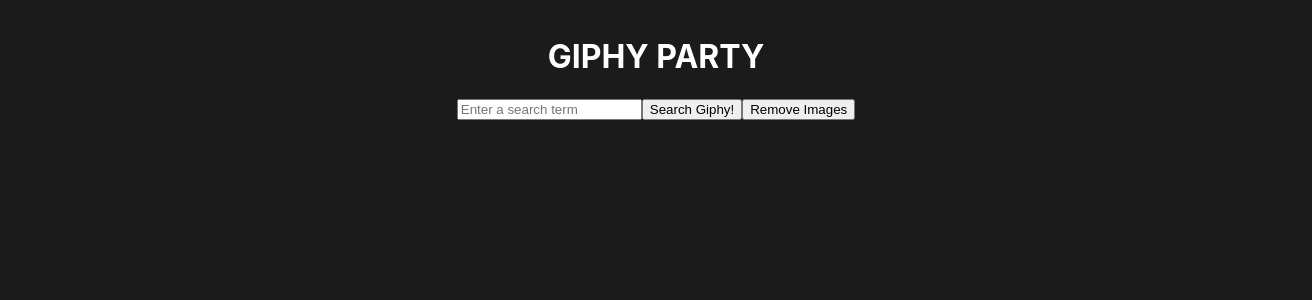
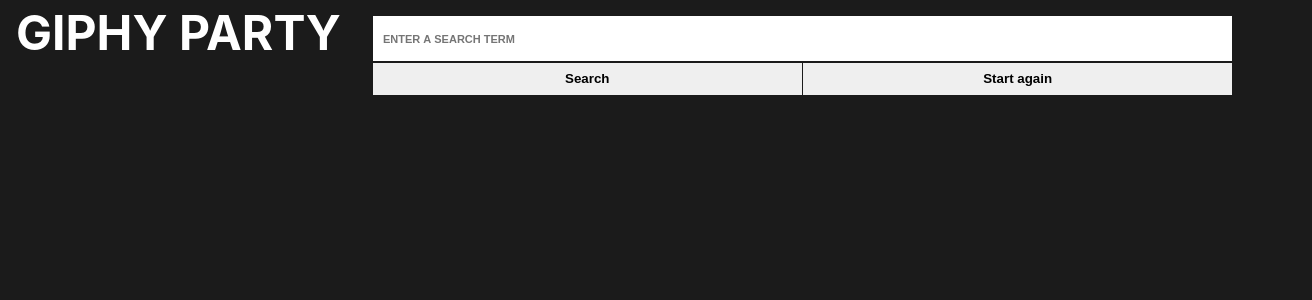
Before and after one commit to Hakeem-star/giphyapi, a React (Create React App) app: page / in a window 1280 px wide. Shown: the top 300 px of the page, 1312 px wide, since content can reach past the window. Built offline with nearby package versions, Linux system fonts and the light colour scheme; no server answers.

Commit message:
redigned header. Need to redo results and fix no search term error

```diff
--- a/src/components/GIFSearchInput.js
+++ b/src/components/GIFSearchInput.js
@@ -2,7 +2,7 @@
 
 export default function GIFSearchInput(props) {
   return (
-    <div>
+    <div className="search_inputs">
       <input
         onChange={props.handleInput}
         type="text"
@@ -11,8 +11,10 @@
           (e.key === "Enter" || e.keyCode === 13) && props.handleSearch(e);
         }}
       ></input>
-      <button onClick={props.handleSearch}>Search Giphy!</button>
-      <button onClick={props.handleRemove}>Remove Images</button>
+      <div className="buttons">
+        <button onClick={props.handleSearch}>Search</button>
+        <button onClick={props.handleRemove}>Start again</button>
+      </div>
     </div>
   );
 }
--- a/src/index.css
+++ b/src/index.css
@@ -6,6 +6,9 @@
   -webkit-font-smoothing: antialiased;
   -moz-osx-font-smoothing: grayscale;
   background-color: rgb(27, 27, 27);
+}
+* {
+  box-sizing: border-box;
 }
 
 code {
@@ -17,6 +20,56 @@
   display: flex;
   flex-direction: column;
   align-items: center;
+}
+header {
+  position: sticky;
+  width: 100%;
+  background-color: rgb(27, 27, 27);
+  text-align: center;
+  padding: 1rem;
+  top: 0vw;
+  z-index: 10000;
+  display: flex;
+  justify-content: center;
+  flex-wrap: wrap;
+}
+
+h1 {
+  font-size: 3rem;
+  margin: 0;
+  line-height: 0.7;
+  color: white;
+}
+
+.search_inputs {
+  margin: 0 2rem;
+  flex: 1 0 26rem;
+}
+input {
+  box-sizing: border-box;
+  height: 2.8rem;
+  width: 100%;
+  display: block;
+  margin: 0 auto;
+  border: 0;
+  margin-bottom: 2px;
+  padding: 0 10px;
+  font-size: 1rem;
+  font-weight: 600;
+  font-variant-caps: all-petite-caps;
+}
+.buttons {
+  width: 100%;
+  margin: 0 auto;
+  display: flex;
+  justify-content: space-between;
+}
+
+button {
+  border: 0 solid black;
+  height: 2rem;
+  flex: 0.499;
+  font-weight: bold;
 }
 .image_frame {
   display: flex;
@@ -50,19 +103,29 @@
   justify-content: center;
   align-items: center;
 }
-h1 {
-  color: white;
+@keyframes gotd {
+  0% {
+    color: hsl(1, 100%, 50%);
+  }
+  33% {
+    color: hsl(70, 100%, 50%);
+  }
+  50% {
+    color: hsl(170, 100%, 50%);
+  }
+  66% {
+    color: hsl(240, 100%, 50%);
+  }
+  100% {
+    color: hsl(300, 100%, 50%);
+  }
+}
+.gotd h2 {
+  animation: gotd 5s ease alternate infinite;
+  font-family: sans-serif;
+  font-style: italic;
 }
 
-header {
-  position: sticky;
-  width: 100%;
-  background-color: rgb(27, 27, 27);
-  text-align: center;
-  padding: 1rem;
-  top: 0vw;
-  z-index: 10000;
-}
 /*
 ////////////////////
 Hover Options
```
